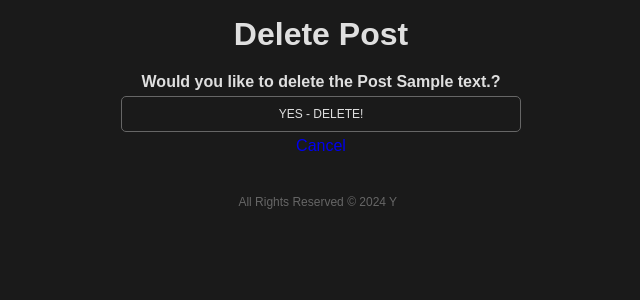
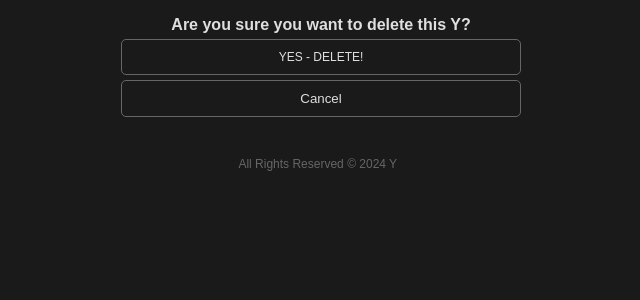
Before and after one commit to tylerbui/project3, a Django app: page /post/1/delete/ in a window 1280 px wide. Shown: the part 54-354 px from the top of the page, without its empty margins (319-959 px from the left). Run offline with Django 4.2, Linux system fonts and the light colour scheme; a user stored in the database is signed in; tables that the repository leaves empty hold one stand-in row (values such as "Sample post").

Commit message:
updates post delete page html

```diff
--- a/main_app/templates/post_confirm_delete.html
+++ b/main_app/templates/post_confirm_delete.html
@@ -1,13 +1,12 @@
 {% extends 'base.html' %}
 
 {% block content %}
-  <h1>Delete Post</h1>
 
-  <h4>Would you like to delete the Post <span class="teal-text">{{ object.text_content }}</span>?</h4>
+  <h4>Are you sure you want to delete this Y?</h4>
 
   <form action="" method="POST">
     {% csrf_token %}
     <input type="submit" value="Yes - Delete!" class="btn">
-    <a href="{% url 'home' %}">Cancel</a>
+    <button class="delete-y-btn"><a href="{% url 'profile' pk=request.user.pk %}">Cancel</a></button>
   </form>
 {% endblock %}
```
